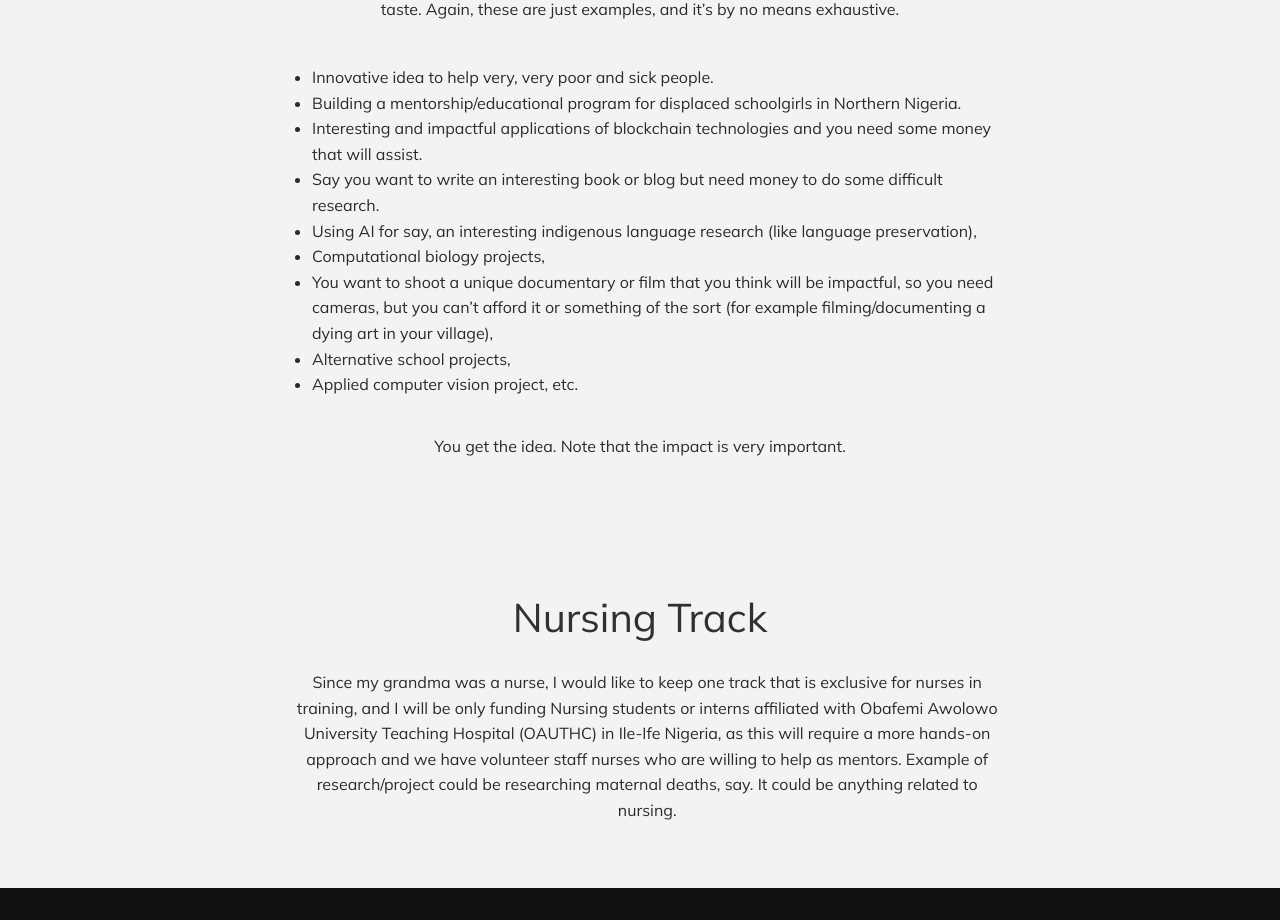
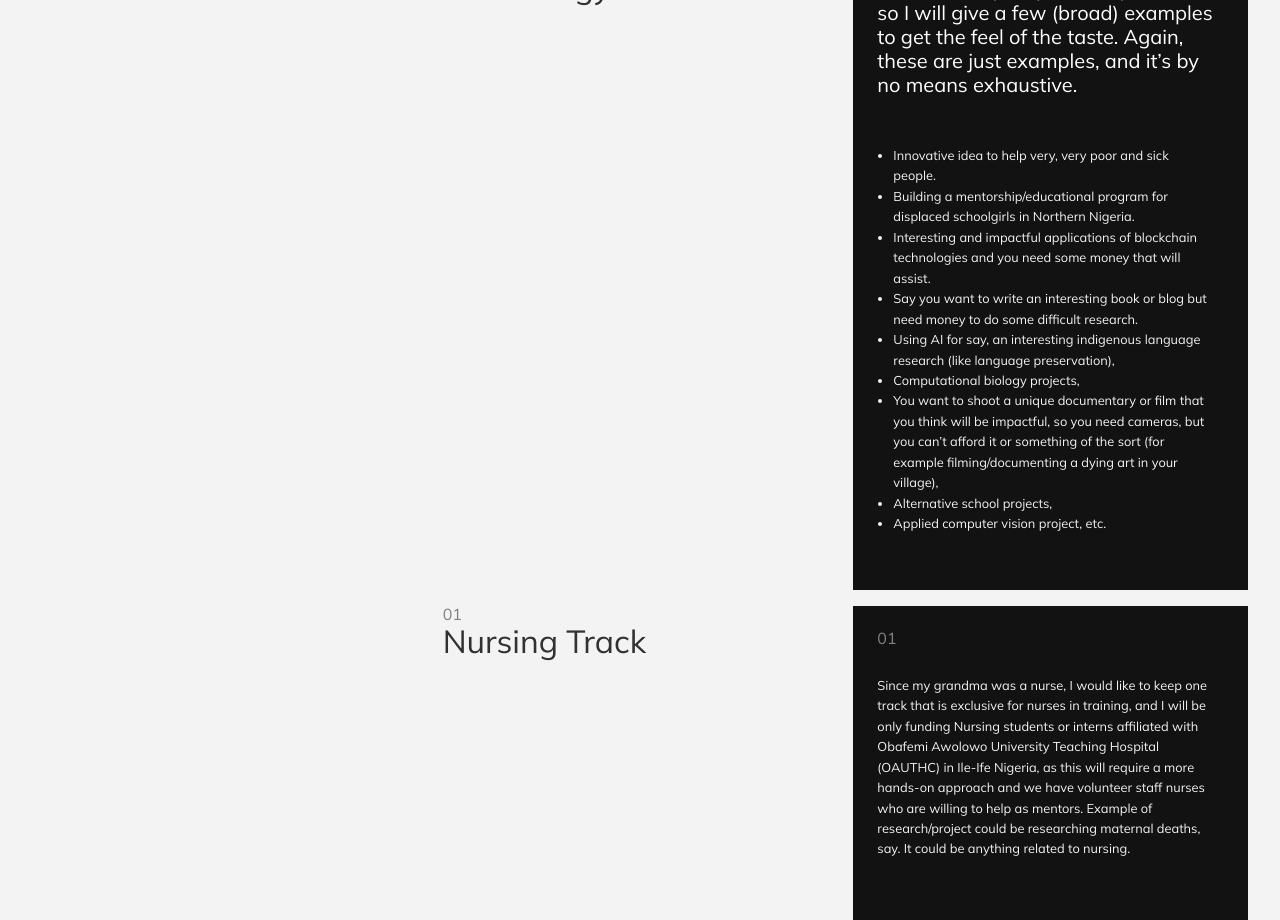
Before and after one commit to fantee-hub/MMBG-, a React (Create React App) app: page / in a window 1280 px wide. Shown: the part 1880-2800 px from the top of the page. Built offline with nearby package versions, Linux system fonts and the light colour scheme.

Commit message:
made many changes to the home page

```diff
--- a/src/App.js
+++ b/src/App.js
@@ -6,11 +6,13 @@ import { BrowserRouter as Router, Route, Switch } from "react-router-dom";
 import Home from "./components/Pages/Home";
 import Faq from "./components/Pages/Faq";
 import Team from "./components/Pages/Team";
+import About from "./components/Pages/About";
 import ScrollTop from "./components/Pages/ScrollTop";
 /** Pages */
 
 /** styles */
 import Globalstyles from "./styles/Globalstyles";
+
 /** styles */
 
 function App() {
@@ -24,6 +26,7 @@ function App() {
           <Route exact path="/" component={Home} />
           <Route path="/Faq" component={Faq} />
           <Route path="/Team" component={Team} />
+          <Route path="/About" component={About} />
         </Switch>
       </Router>
     </>
--- a/src/components/Pages/Faq.js
+++ b/src/components/Pages/Faq.js
@@ -165,7 +165,7 @@ const FaqHero = styled.section`
       line-height: 1.6;
     }
     span {
-      color: #39ff14;
+      color: #aaa8a8;
     }
   }
   @media screen and (max-width: 765px) {
--- a/src/components/Pages/Home.js
+++ b/src/components/Pages/Home.js
@@ -108,80 +108,6 @@ const Home = () => {
             </div>
           </div>
         </div>
-        {/* <div className="content-2">
-          <div className="content-col">
-            <p>Why</p>
-          </div>
-          <div className="content-col">
-            <span>01</span>
-            <h1>A different path for everyone</h1>
-          </div>
-
-          <div className="content-col">
-            <div className="content-container">
-              <span>01</span>
-              <h4>
-                “Knowledge that is acquired under compulsion obtains no hold on
-                the mind.”
-              </h4>
-              <span>-Pluto</span>
-              <p>
-                College can be good for learning about what’s been done before,
-                but it can also discourage you from doing something new. Each of
-                our fellows charts a unique course; together they have proven
-                that young people can succeed by thinking for themselves instead
-                of following a traditional track and competing on old career
-                tracks.
-              </p>
-            </div>
-          </div>
-        </div>
-        <div className="content-3">
-          <div className="content-col"></div>
-          <div className="content-col">
-            <span>02</span>
-            <h1>Freedom to get stuff done</h1>
-          </div>
-          <div className="content-col">
-            <div className="content-container">
-              <span>02</span>
-              <h4>
-                “My grandmother wanted me to have an education, so she kept me
-                out of school ”
-              </h4>
-              <span>-Margaret Mead</span>
-              <p>
-                Pursue ideas that matter instead of mandatory tests. Take on big
-                risks instead of big debt. How you spend your two years in the
-                Fellowship is up to you — we’re here to help, but we won’t get
-                in the way.
-              </p>
-            </div>
-          </div>
-        </div>
-        <div className="content-4">
-          <div className="content-col"></div>
-          <div className="content-col">
-            <span>03</span>
-            <h1>Our network is yours</h1>
-          </div>
-          <div className="content-col">
-            <div className="content-container">
-              <span>03</span>
-              <h4>
-                “That major that she majored in don't make no money / But she
-                won't drop out, her parents'll look at her funny”
-              </h4>
-              <span>– Kanye</span>
-              <p>
-                The hardest thing about being a young entrepreneur is that you
-                haven’t met everyone you’ll need to know to make your venture
-                succeed. We can help connect you — to investors, partners,
-                prospective customers — in Silicon Valley and beyond.
-              </p>
-            </div>
-          </div>
-        </div> */}
       </HeroContent>
 
       <Goals>
@@ -196,6 +122,78 @@ const Home = () => {
         </div>
       </Goals>
 
+      <Tracks>
+        <div className="track-container">
+          <div className="track-row">
+            <div className="track-header">
+              <h2>Tracks</h2>
+            </div>
+            <div className="track-subHeader">
+              <span>01</span>
+              <h2>Humanities and Technology Track</h2>
+            </div>
+            <div className="track-content">
+              <span>01</span>
+              <h5>
+                This track is pretty much open ended so I will give a few
+                (broad) examples to get the feel of the taste. Again, these are
+                just examples, and it’s by no means exhaustive.
+              </h5>
+              <ul>
+                <li>
+                  Innovative idea to help very, very poor and sick people.
+                </li>
+                <li>
+                  Building a mentorship/educational program for displaced
+                  schoolgirls in Northern Nigeria.
+                </li>
+                <li>
+                  Interesting and impactful applications of blockchain
+                  technologies and you need some money that will assist.
+                </li>
+                <li>
+                  Say you want to write an interesting book or blog but need
+                  money to do some difficult research.
+                </li>
+                <li>
+                  Using AI for say, an interesting indigenous language research
+                  (like language preservation),
+                </li>
+                <li>Computational biology projects,</li>
+                <li>
+                  You want to shoot a unique documentary or film that you think
+                  will be impactful, so you need cameras, but you can’t afford
+                  it or something of the sort (for example filming/documenting a
+                  dying art in your village),
+                </li>
+                <li>Alternative school projects,</li>
+                <li>Applied computer vision project, etc.</li>
+              </ul>
+            </div>
+          </div>
+          <div className="track-row">
+            <div></div>
+            <div className="track-subHeader">
+              <span>01</span>
+              <h2>Nursing Track</h2>
+            </div>
+            <div className="track-content">
+              <span>01</span>
+              <p>
+                Since my grandma was a nurse, I would like to keep one track
+                that is exclusive for nurses in training, and I will be only
+                funding Nursing students or interns affiliated with Obafemi
+                Awolowo University Teaching Hospital (OAUTHC) in Ile-Ife
+                Nigeria, as this will require a more hands-on approach and we
+                have volunteer staff nurses who are willing to help as mentors.
+                Example of research/project could be researching maternal
+                deaths, say. It could be anything related to nursing.
+              </p>
+            </div>
+          </div>
+        </div>
+      </Tracks>
+      {/*
       <Humanities>
         <div className="humanity-container">
           <div className="humanity-header">
@@ -268,7 +266,7 @@ const Home = () => {
             </p>
           </div>
         </div>
-      </Nursing>
+      </Nursing> */}
 
       <Footer />
     </div>
@@ -283,7 +281,7 @@ const HeroSection = styled.section`
     padding: 2rem 0;
   }
   span {
-    color: #39ff14;
+    color: #aaa8a8;
   }
   .hr-sub-header p {
     line-height: 2;
@@ -305,13 +303,13 @@ const HeroSection = styled.section`
     padding: 1.5rem 3.5rem;
     border: none;
     background: transparent;
-    color: #39ff14;
-    border: 1px solid #39ff14;
+    color: #f3f3f3;
+    border: 1px solid #aaa8a8;
     display: block;
     transition: all 0.3s ease;
     text-decoration: none;
     &:hover {
-      background: #39ff14;
+      background: #aaa8a8;
       color: #ffffff;
     }
   }
@@ -354,40 +352,7 @@ const HeroContent = styled.section`
       }
     }
   }
-  .content-2,
-  .content-3,
-  .content-4 {
-    display: grid;
-    grid-template-columns: 200px 1fr 1fr;
-    .content-col {
-      margin: 4rem 0;
-      line-height: 1.8;
 
-      span {
-        color: #858585;
-      }
-      .content-col {
-        border: 1px solid #000000;
-      }
-      .content-container {
-        background: #121212;
-        padding: 1.5rem 2rem;
-        color: #e2e2e2;
-        h4 {
-          color: #ffffff;
-          padding-bottom: 1.5rem;
-        }
-        p {
-          padding-top: 1.5rem;
-          font-size: 0.8rem;
-          line-height: 1.7;
-        }
-        span {
-          color: #696969;
-        }
-      }
-    }
-  }
   @media screen and (max-width: 765px) {
     padding: 2rem 1rem;
     .content-1 {
@@ -424,10 +389,12 @@ const SubHeader = styled.section`
     }
 
     span {
-      color: #39ff14;
+      color: #121212;
+      font-weight: 600;
       a {
-        color: #39ff14;
+        color: #121212;
         text-decoration: none;
+        font-weight: 600;
       }
     }
   }
@@ -461,74 +428,120 @@ const Goals = styled.section`
   }
 `;
 
-const Humanities = styled.section`
-  background: #f3f3f3;
-  padding: 5rem 4rem;
+const Tracks = styled.section`
+  padding: 3rem 2rem;
+  .track-container {
+    .track-row {
+      display: grid;
+      grid-template-columns: repeat(3, minmax(300px, 1fr));
+      grid-gap: 1rem;
+      margin: 1rem 0;
+      h2 {
+        color: #313131;
+      }
 
-  .humanity-container {
-    max-width: 45rem;
-    margin: 0 auto;
-    text-align: center;
-  }
-  .humanity-header {
-    h2 {
-      color: #313131;
+      p,
+      li {
+        line-height: 1.6;
+        font-size: 0.8rem;
+      }
+      p,
+      h5 {
+        padding: 1.5rem 0;
+      }
+      ul {
+        padding: 1rem;
+      }
+
+      span {
+        color: #818181;
+      }
     }
-  }
-  .humanity-txt {
-    p {
-      color: #2b2b2b;
-    }
-  }
-  .humanity-content {
-    .note {
-      text-align: center;
-      padding: 1rem 0;
-      color: #2b2b2b;
-    }
-    padding: 1.5rem 0;
-    .content-container {
-      .content-txt {
-        color: #2b2b2b;
-        max-width: 45rem;
-        margin: 0 auto;
-        li {
-          line-height: 1.6;
-        }
-      }
+    .track-content {
+      padding: 1.5rem;
+      background: #121212;
+      color: #f3f3f3;
     }
   }
   @media screen and (max-width: 765px) {
     padding: 3rem 1rem;
-  }
-`;
-const Nursing = styled.section`
-  background: #f3f3f3;
-  padding: 0rem 0rem 2rem 0;
-  .nursing-header {
-    h1 {
-      color: #313131;
-      text-align: center;
-    }
-  }
-  .nursing-content {
-    padding: 1rem 0;
-    .nursing-txt {
-      max-width: 45rem;
-      margin: 0 auto;
-      text-align: center;
-      p {
-        color: #2b2b2b;
-        padding-left: 0.9rem;
-        line-height: 1.6;
+    .track-container {
+      .track-row {
+        display: flex;
+        flex-direction: column;
       }
     }
   }
-  @media screen and (max-width: 765px) {
-    padding: 0rem 1rem;
-    .nursing-content {
-      padding: 1.5rem 0;
-    }
-  }
 `;
+
+// const Humanities = styled.section`
+//   background: #f3f3f3;
+//   padding: 5rem 4rem;
+
+//   .humanity-container {
+//     max-width: 45rem;
+//     margin: 0 auto;
+//     text-align: center;
+//   }
+//   .humanity-header {
+//     h2 {
+//       color: #313131;
+//     }
+//   }
+//   .humanity-txt {
+//     p {
+//       color: #2b2b2b;
+//     }
+//   }
+//   .humanity-content {
+//     .note {
+//       text-align: center;
+//       padding: 1rem 0;
+//       color: #2b2b2b;
+//     }
+//     padding: 1.5rem 0;
+//     .content-container {
+//       .content-txt {
+//         color: #2b2b2b;
+//         max-width: 45rem;
+//         margin: 0 auto;
+//         li {
+//           line-height: 1.6;
+//         }
+//       }
+//     }
+//   }
+//   @media screen and (max-width: 765px) {
+//     padding: 3rem 1rem;
+//   }
+// `;
+// const Nursing = styled.section`
+//   background: #f3f3f3;
+//   padding: 0rem 0rem 2rem 0;
+//   .nursing-header {
+//     h1 {
+//       color: #313131;
+//       text-align: center;
+//     }
+//   }
+//   .nursing-content {
+//     padding: 1rem 0;
+//     .nursing-txt {
+//       max-width: 45rem;
+//       margin: 0 auto;
+//       text-align: center;
+//       p {
+//         color: #2b2b2b;
+//         padding-left: 0.9rem;
+//         line-height: 1.6;
+//       }
+//     }
+//   }
+//   @media screen and (max-width: 765px) {
+//     padding: 0rem 1rem;
+//     .nursing-content {
+//       padding: 1.5rem 0;
+//     }
+//   }
+// `;
 export default Home;
```
Also changed, not shown: src/components/Nav/Nav.js (+8 -1 lines), src/components/Pages/About.js (added, +73 -0 lines).
